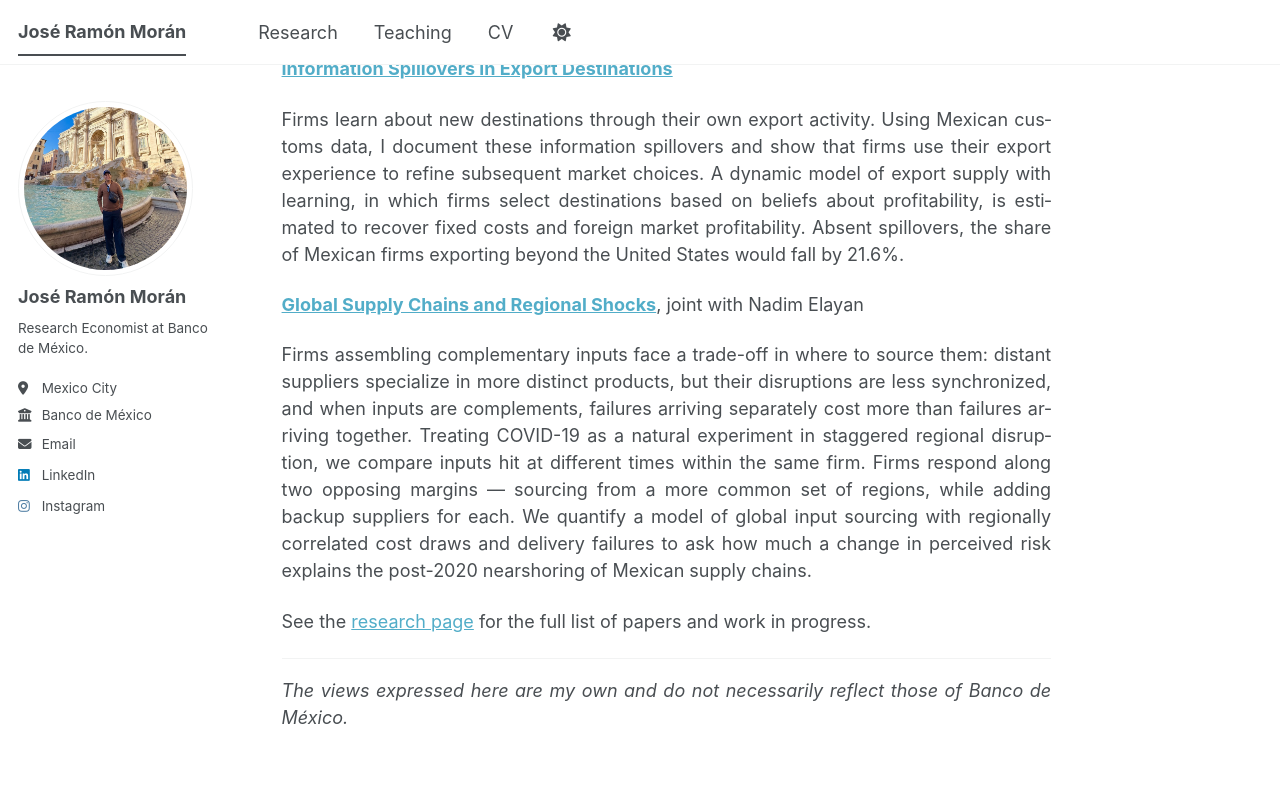
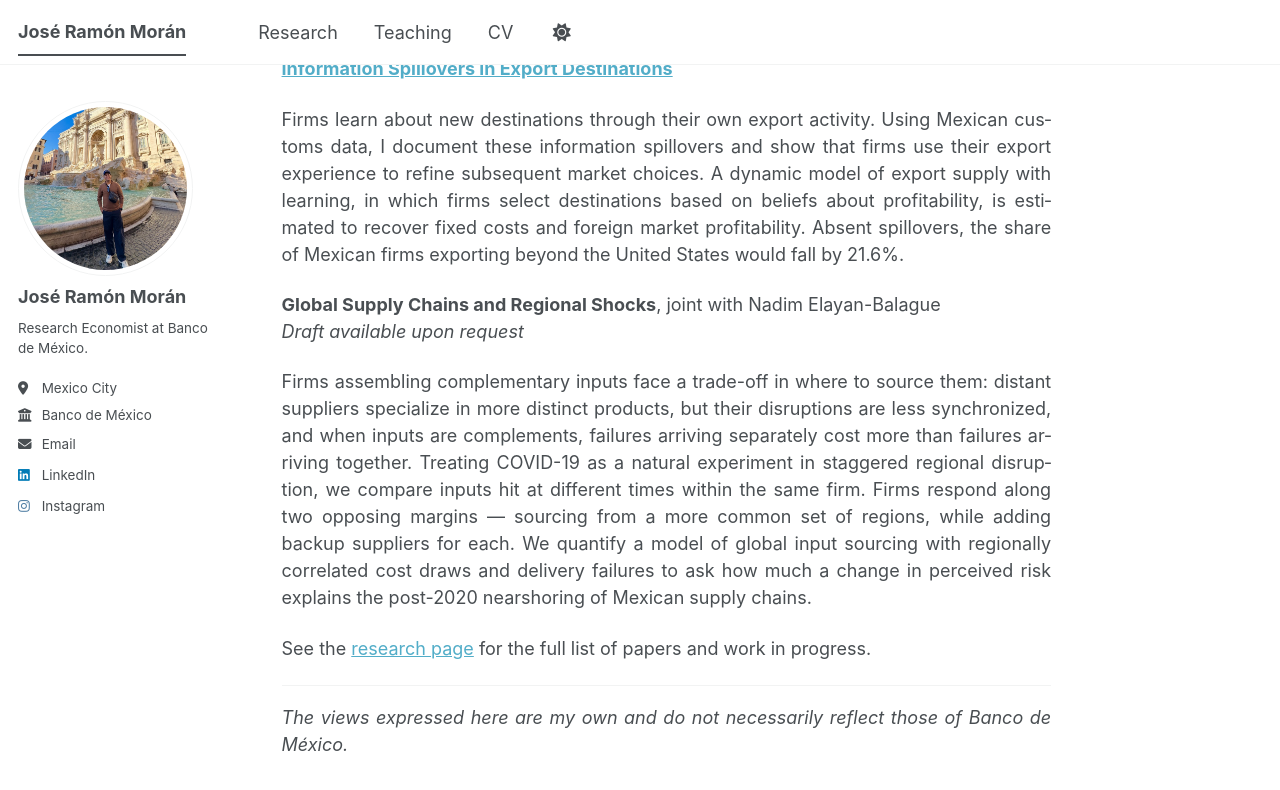
Before and after one commit to joseramonmoran/joseramonmoran.github.io, a Jekyll site: the page built from _pages/about.md, in a window 1280 px wide and 900 px high, scrolled down 891 px. Shown: the top 790 px of the window. Built offline with Jekyll 4.4.1, drawn with Linux system fonts in a browser that asks for light colours; a style sheet for code colours, icons or effects is not loaded.

Commit message:
Update about.md

```diff
--- a/_pages/about.md
+++ b/_pages/about.md
@@ -30,7 +30,8 @@ To claim preferential tariffs under NAFTA, exporters must comply with rules of o
 
 Firms learn about new destinations through their own export activity. Using Mexican customs data, I document these information spillovers and show that firms use their export experience to refine subsequent market choices. A dynamic model of export supply with learning, in which firms select destinations based on beliefs about profitability, is estimated to recover fixed costs and foreign market profitability. Absent spillovers, the share of Mexican firms exporting beyond the United States would fall by 21.6%.
 
-**[Global Supply Chains and Regional Shocks]({{ site.papersurl }}/SupplyChains_v5.pdf)**, joint with Nadim Elayan
+**Global Supply Chains and Regional Shocks**, joint with Nadim Elayan-Balague
+<br/><i>Draft available upon request</i>
 
 Firms assembling complementary inputs face a trade-off in where to source them: distant suppliers specialize in more distinct products, but their disruptions are less synchronized, and when inputs are complements, failures arriving separately cost more than failures arriving together. Treating COVID-19 as a natural experiment in staggered regional disruption, we compare inputs hit at different times within the same firm. Firms respond along two opposing margins — sourcing from a more common set of regions, while adding backup suppliers for each. We quantify a model of global input sourcing with regionally correlated cost draws and delivery failures to ask how much a change in perceived risk explains the post-2020 nearshoring of Mexican supply chains.
 
```
